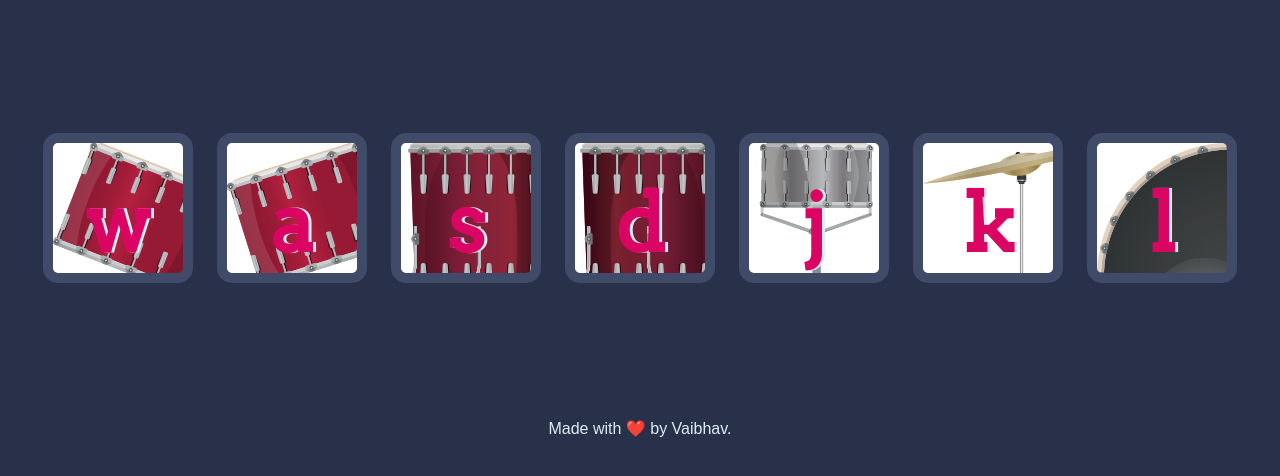
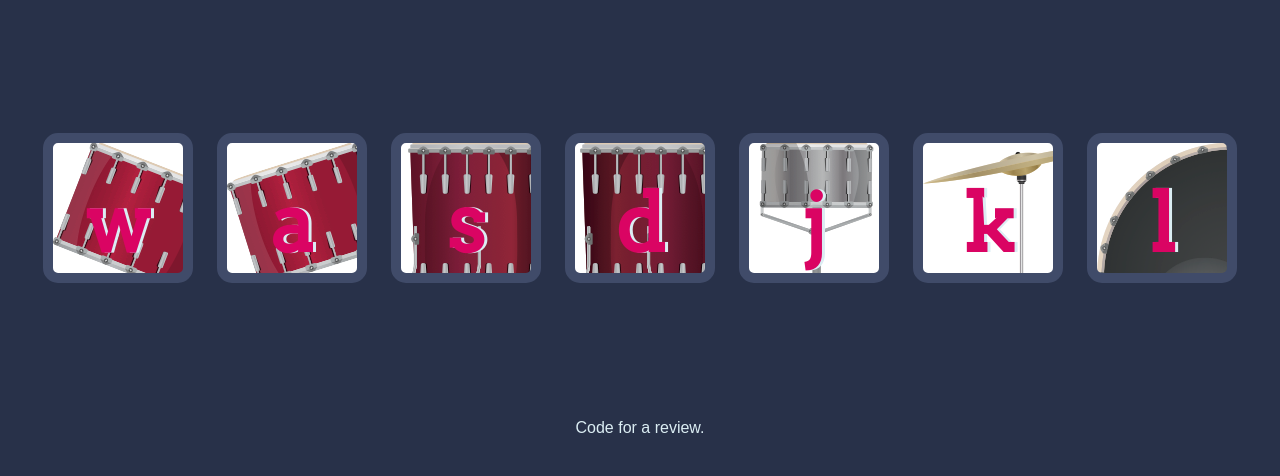
Before and after one commit to YeabsiraBezabih/drum-kit-review, a plain HTML site: page index.html in a window 1280 px wide. Shown: the part 156-632 px from the top of the page. Drawn offline with Linux system fonts and the light colour scheme.

Commit message:
Update index.html

```diff
--- a/index.html
+++ b/index.html
@@ -22,7 +22,7 @@
   </div>
 
   <footer>
-    Made with ❤️ by Vaibhav.
+    Code for a review.
   </footer>
 
 
```
